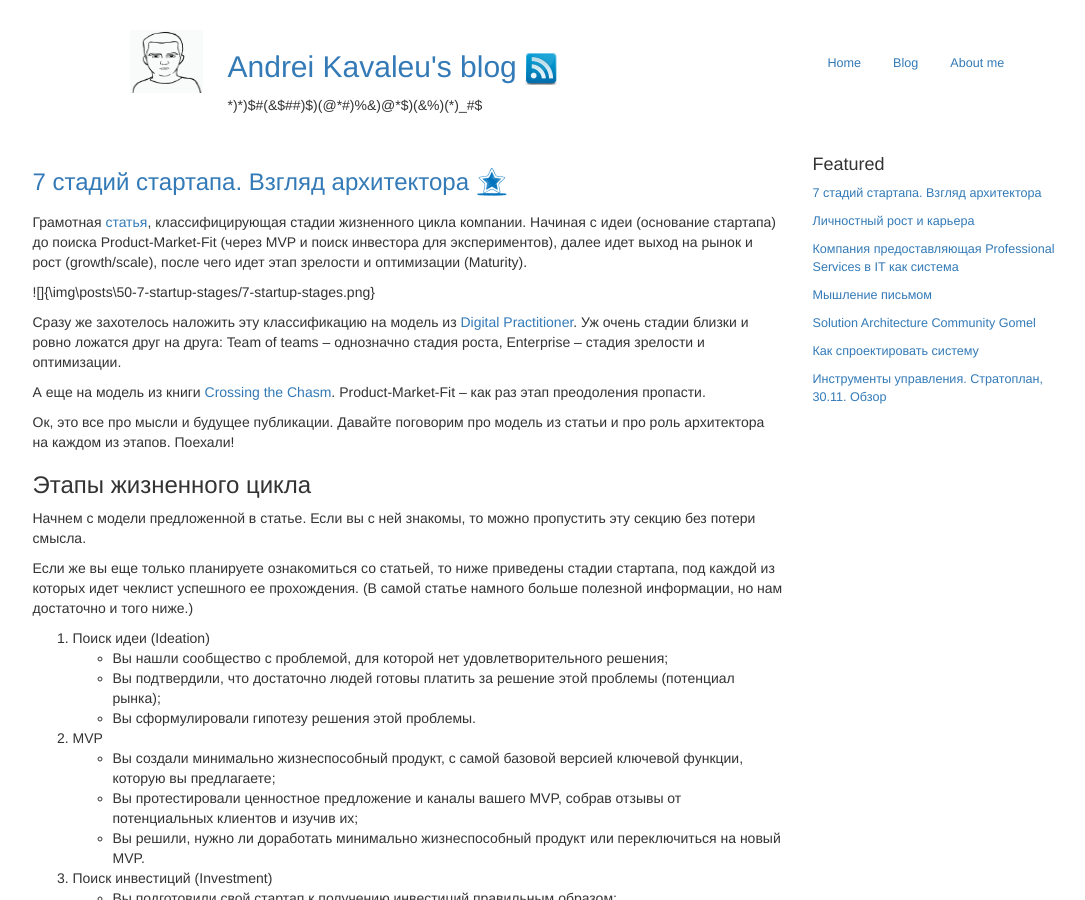
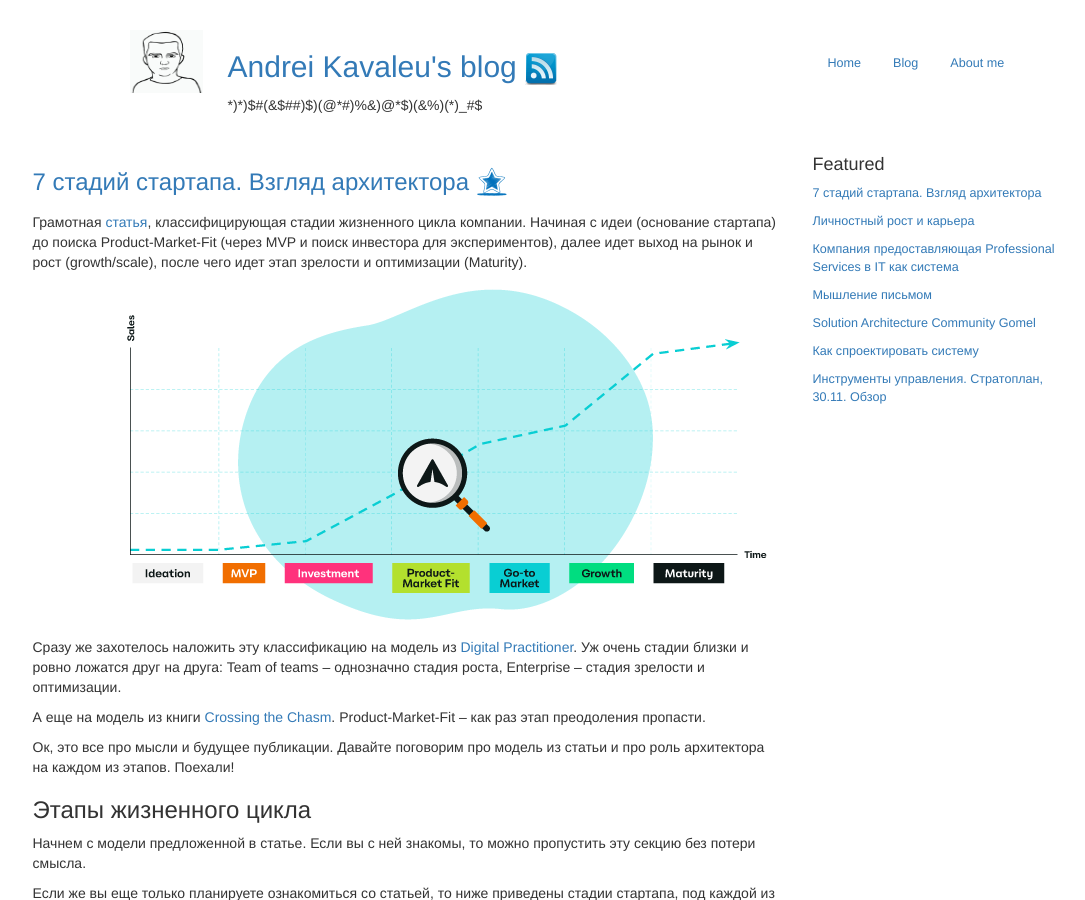
Before and after one commit to akava/akava.github.io, a Jekyll site: the page built from _posts/2024-06-02-7-startup-stages-architect-standpoint.md, in a window 1280 px wide and 900 px high. Shown: the whole window, without its empty margins (135-1220 px from the left). Built offline with Jekyll 4.4.1, drawn with Linux system fonts in a browser that asks for light colours; nearby versions of some CDN libraries.

Commit message:
Альт текст к картинке

```diff
--- a/_posts/2024-06-02-7-startup-stages-architect-standpoint.md
+++ b/_posts/2024-06-02-7-startup-stages-architect-standpoint.md
@@ -14,7 +14,7 @@
 
 Грамотная [статья](https://www.latitud.com/blog/stages-of-a-startup), классифицирующая стадии жизненного цикла компании. Начиная с идеи (основание стартапа) до поиска Product-Market-Fit (через MVP и поиск инвестора для экспериментов), далее идет выход на рынок и рост (growth/scale), после чего идет этап зрелости и оптимизации (Maturity).
 
-![]{\img\posts\50-7-startup-stages/7-startup-stages.png}
+![7 стадий стартапа](\img\posts\50-7-startup-stages/7-startup-stages.png)
 
 Сразу же захотелось наложить эту классификацию на модель из [Digital Practitioner](https://www.opengroup.org/dpbok). Уж очень стадии близки и ровно ложатся друг на друга: Team of teams – однозначно стадия роста, Enterprise –  стадия зрелости и оптимизации.
 
```
